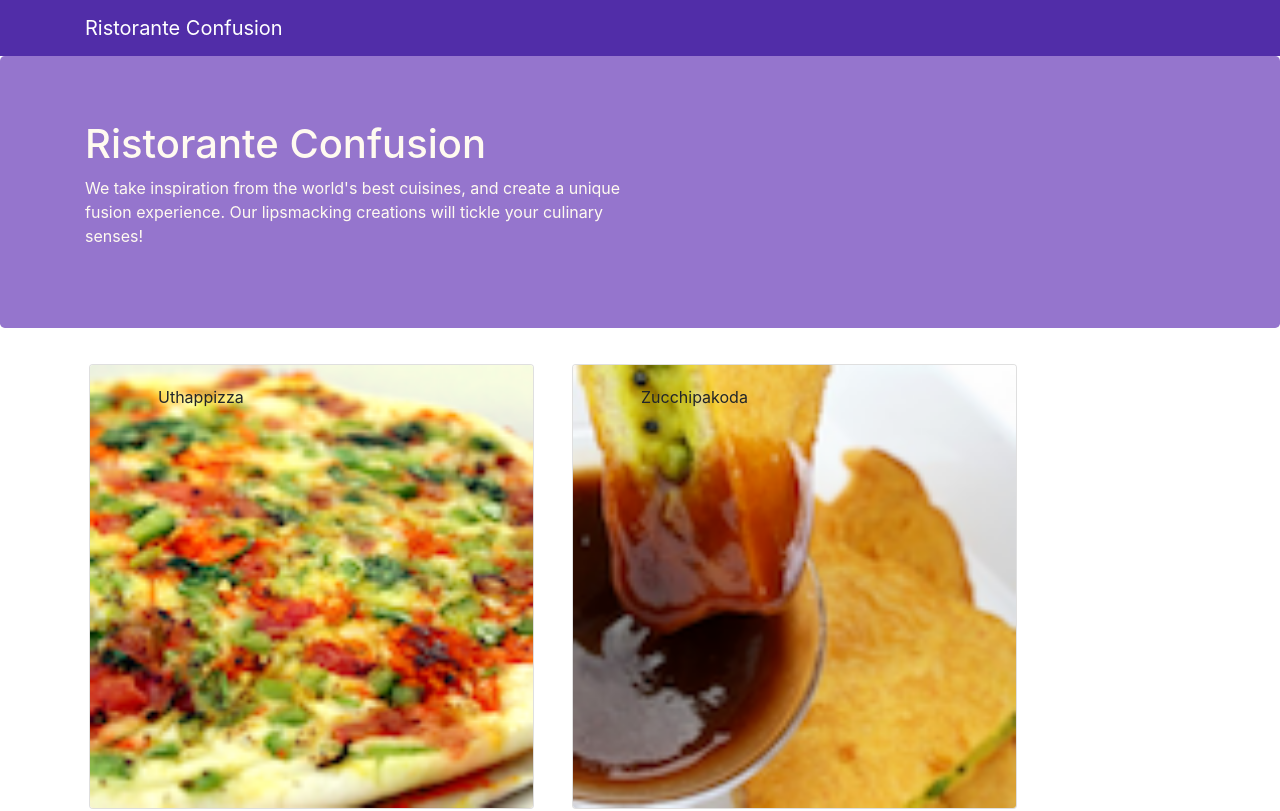
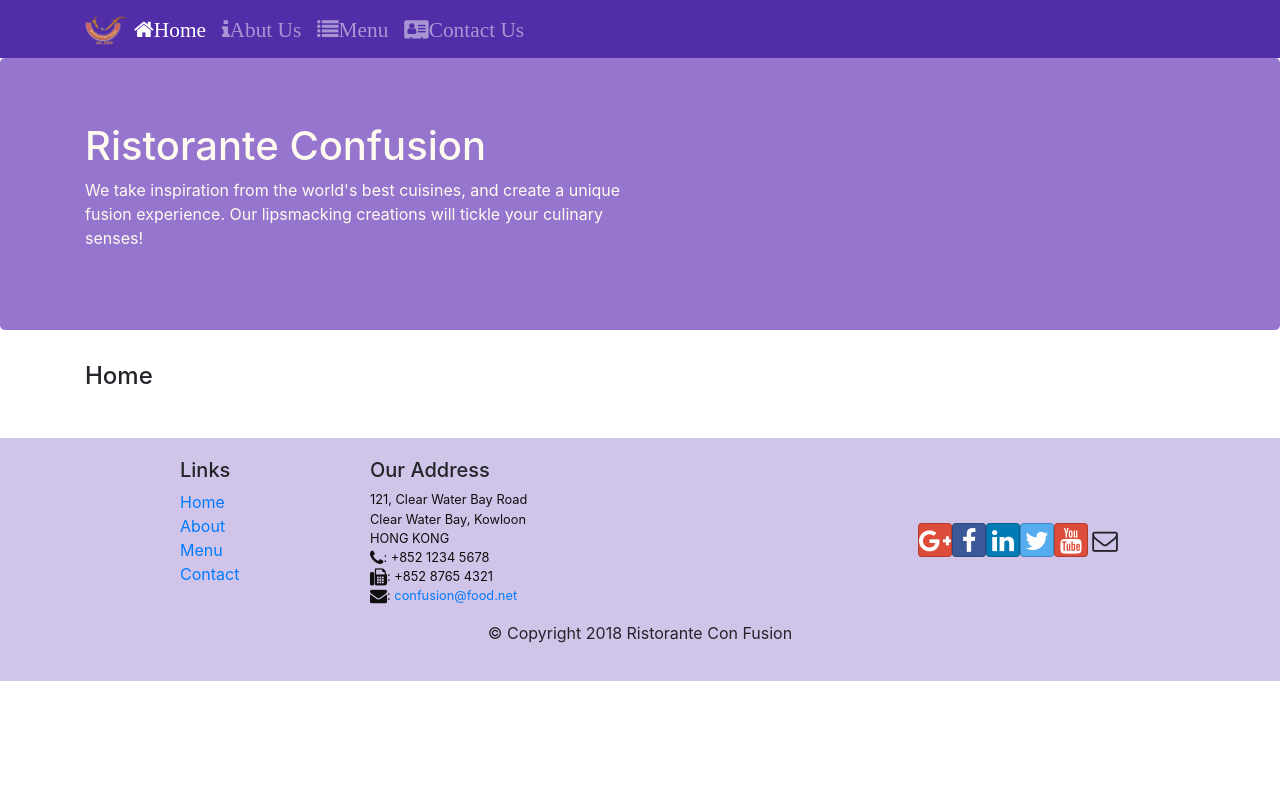
Before and after one commit to Theodore-Kelechukwu-Onyejiaku/restaurant, a React (Create React App) app: page /home in a window 1280 px wide. Shown: the top 811 px of the page. Built offline with nearby package versions, Linux system fonts and the light colour scheme.

Commit message:
react router

```diff
--- a/package.json
+++ b/package.json
@@ -14,7 +14,7 @@
     "react-datepicker": "^2.14.1",
     "react-dom": "^16.13.1",
     "react-popper": "^2.2.3",
-    "react-router-dom": "^5.1.2",
+    "react-router-dom": "^5.2.0",
     "react-scripts": "3.4.1",
     "reactstrap": "^8.7.0"
   },
--- a/src/App.js
+++ b/src/App.js
@@ -1,14 +1,18 @@
 import React, {Component} from 'react';
 import Menu from "./components/MainComponent";
 import "./App.css";
+import { BrowserRouter } from "react-router-dom";
 
 class App extends Component{
 
   render(){
     return (
-      <div>
-        <Menu />
-      </div>
+      <BrowserRouter>
+        <div>
+          <Menu />
+        </div>
+      </BrowserRouter>
+
     )
   }
 }
--- a/src/components/FooterComponent.js
+++ b/src/components/FooterComponent.js
@@ -1,24 +1,25 @@
 import React from "react";
+import {Link} from "react-router-dom"
 
 function Footer(props) {
   return (
-    <div className="footer">
+    <div className="footer mt-5">
       <div className="container">
         <div className="row justify-content-center">
           <div className="col-4 offset-1 col-sm-2">
             <h5>Links</h5>
             <ul className="list-unstyled">
               <li>
-                <a href="#">Home</a>
+                <Link to="/home"> Home </Link>
               </li>
               <li>
-                <a href="#">About</a>
+                <Link to="/aboutus"> About </Link>
               </li>
               <li>
-                <a href="#">Menu</a>
+                <Link to="/menu">Menu</Link>
               </li>
               <li>
-                <a href="contactus.html">Contact</a>
+                <Link to="/contactus"> Contact </Link>
               </li>
             </ul>
           </div>
--- a/src/components/HeaderComponent.js
+++ b/src/components/HeaderComponent.js
@@ -1,13 +1,58 @@
 import React, {Component} from "react";
-import {Navbar, NavbarBrand, Jumbotron } from "reactstrap"
+import {Navbar, NavbarBrand, Jumbotron, Nav, NavbarToggler, Collapse, NavItem} from "reactstrap"
+import {NavLink} from "react-router-dom";
 
 class Header extends Component{
+
+    constructor(props){
+        super(props);
+
+        this.state = {
+            isNavOpen : false
+        };
+
+        this.toggleNav = this.toggleNav.bind(this)
+    }
+
+    toggleNav(){
+        this.setState({
+            isNavOpen: !this.state.isNavOpen
+        })
+    }
     render(){
         return(
             <React.Fragment>
-                <Navbar dark>
+                <Navbar dark expand="md">
                     <div className="container">
-                        <NavbarBrand href="/">Ristorante Confusion</NavbarBrand>
+                        <NavbarToggler onClick={this.toggleNav} />
+                        <NavbarBrand className="mr-auto" href="/">
+                            <img src="assets/images/logo.png" height="30" width="41" alt="Ristorante Con Fusion" />
+                        </NavbarBrand>
+                        <Collapse isOpen={this.state.isNavOpen} navbar>
+                        <Nav navbar>
+                            <NavItem>
+                                <NavLink className="nav-link" to="/home">
+                                    <span className="fa fa-home fa-lg">Home</span>
+                                </NavLink>
+                            </NavItem>
+                            <NavItem>
+                                <NavLink className="nav-link" to="/aboutus">
+                                    <span className="fa fa-info fa-lg">Abut Us</span>
+                                </NavLink>
+                            </NavItem>
+                            <NavItem>
+                                <NavLink className="nav-link" to="/menu">
+                                    <span className="fa fa-list fa-lg">Menu</span>
+                                </NavLink>
+                            </NavItem>
+                            <NavItem>
+                                <NavLink className="nav-link" to="/contactus">
+                                    <span className="fa fa-address-card fa-lg">Contact Us</span>
+                                </NavLink>
+                            </NavItem>
+                        </Nav>
+                        </Collapse>
+
                     </div>
                 </Navbar>
                 <Jumbotron style={{backgroundColor: "#9575CD"}}>
--- /dev/null
+++ b/src/components/HomeComponent.js
@@ -0,0 +1,12 @@
+import React from "react";
+
+function Home(props){
+    return (
+        <div className="container">
+            <h4>Home</h4>
+        </div>
+    )
+}
+
+
+export default Home;
--- a/src/components/MainComponent.js
+++ b/src/components/MainComponent.js
@@ -3,7 +3,9 @@
 import { DISHES } from "../shared/dishes";
 import DishDetail from "./DishDetailComponent";
 import Header from "./HeaderComponent";
-import Footer from "./FooterComponent"
+import Footer from "./FooterComponent";
+import Home from "./HomeComponent";
+import {Switch, Route, Redirect} from "react-router-dom"
 
 class Main extends Component{
 
@@ -12,22 +14,26 @@
 
     this.state = {
         dishes : DISHES,
-        selectedDish: null
+
     }
   }
 
-  onDishSelect(dishId){
-    this.setState({selectedDish: dishId})
-  }
+
 
   render(){
+    const HomePage = () =>{
+      return (
+        <Home/>
+      )
+    }
     return (
       <div>
             <Header/>
-            <Menu dishes={this.state.dishes} onClick={(dishId) => this.onDishSelect(dishId)}/>
-            <DishDetail
-              dish={this.state.dishes.filter((dish) => dish.id === this.state.selectedDish)[0] }
-            />
+              <Switch>
+                <Route path="/home" component={HomePage}/>
+                <Route exact path="/menu" component={()=> <Menu dishes={this.state.dishes}/>}/>
+                <Redirect to="/home"/>
+              </Switch>
             <Footer/>
       </div>
     )
```
Also changed, not shown: 1 other file (tests, documents, lock files or other folders).
